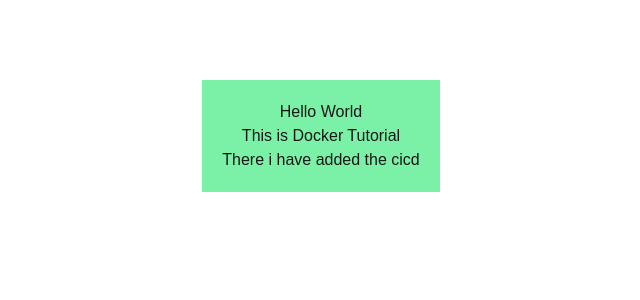
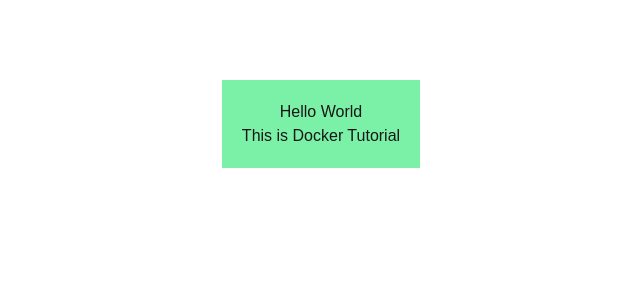
Before and after one commit to botlabBiplav/DockerExample, a Next.js app: page / in a window 1280 px wide. Shown: the top 300 px of the page, without its empty margins (319-959 px from the left). Built offline with nearby package versions, Linux system fonts and the light colour scheme.

Commit message:
Update page.js

```diff
--- a/src/app/page.js
+++ b/src/app/page.js
@@ -5,10 +5,8 @@
     <div className="flex justify-center items-center mt-20">
       <div className=" bg-green-300 p-5 text-center" id="document-content">
         <h4>Hello World</h4>
-      <h1>This is Docker Tutorial </h1>
-      <h2>There i have added the cicd</h2>
+        <h1>This is Docker Tutorial </h1>
       </div>
-
     </div>
   );
 }
```
